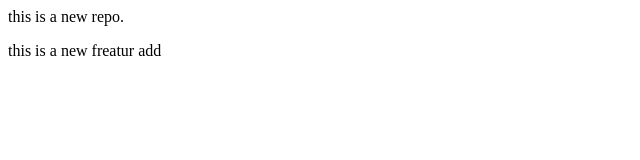
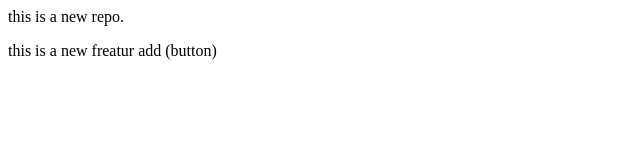
Before and after one commit to Sanwwarhussaingit/localrepo, a plain HTML site: page index.html in a window 1280 px wide. Shown: the full height of the page, 0-640 px from the left. Drawn offline with Linux system fonts and the light colour scheme.

Commit message:
Add button

```diff
--- a/index.html
+++ b/index.html
@@ -1,2 +1,2 @@
 <p>this is a new repo.</p>
-<p>this is a new freatur add</p>
+<p>this is a new freatur add (button)</p>
```
